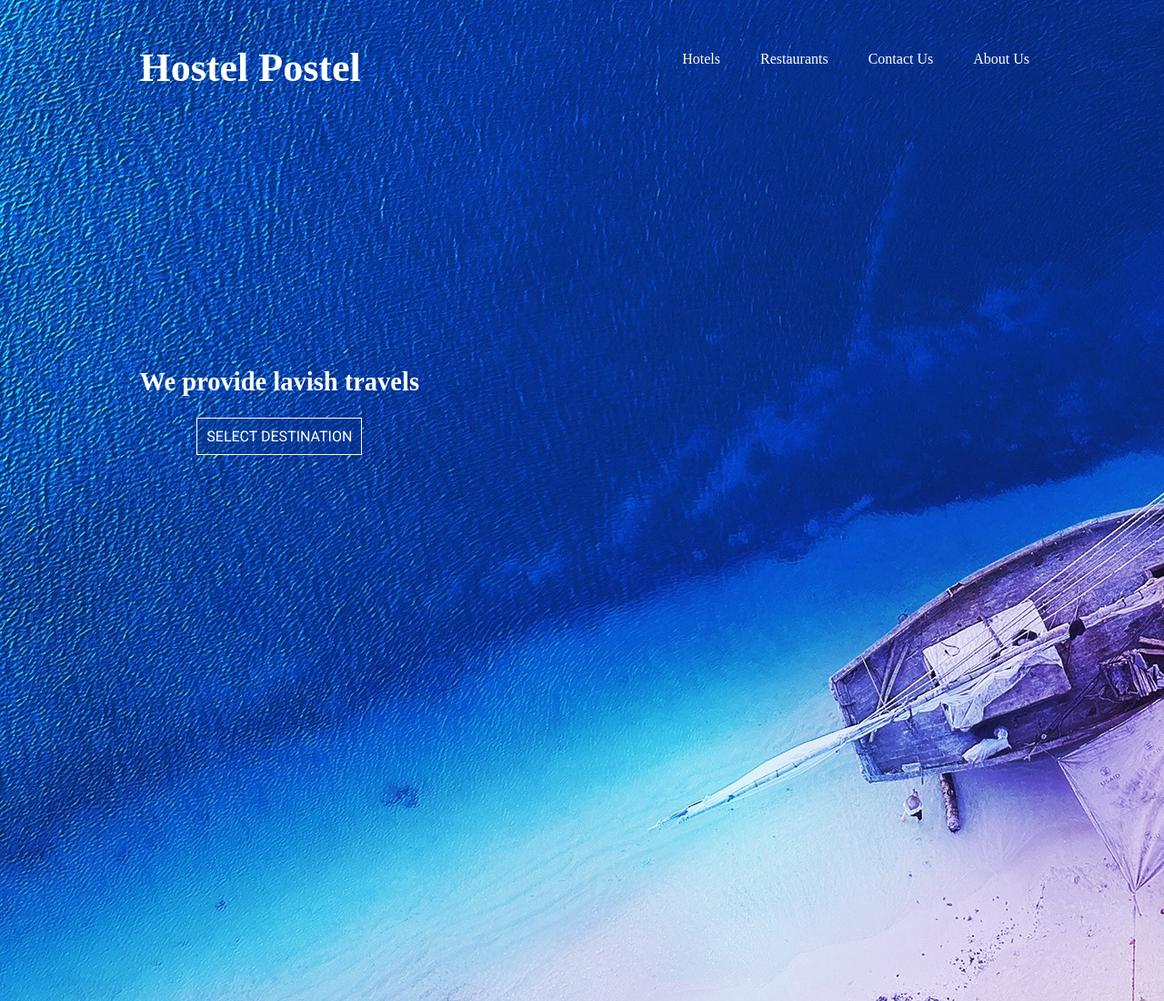
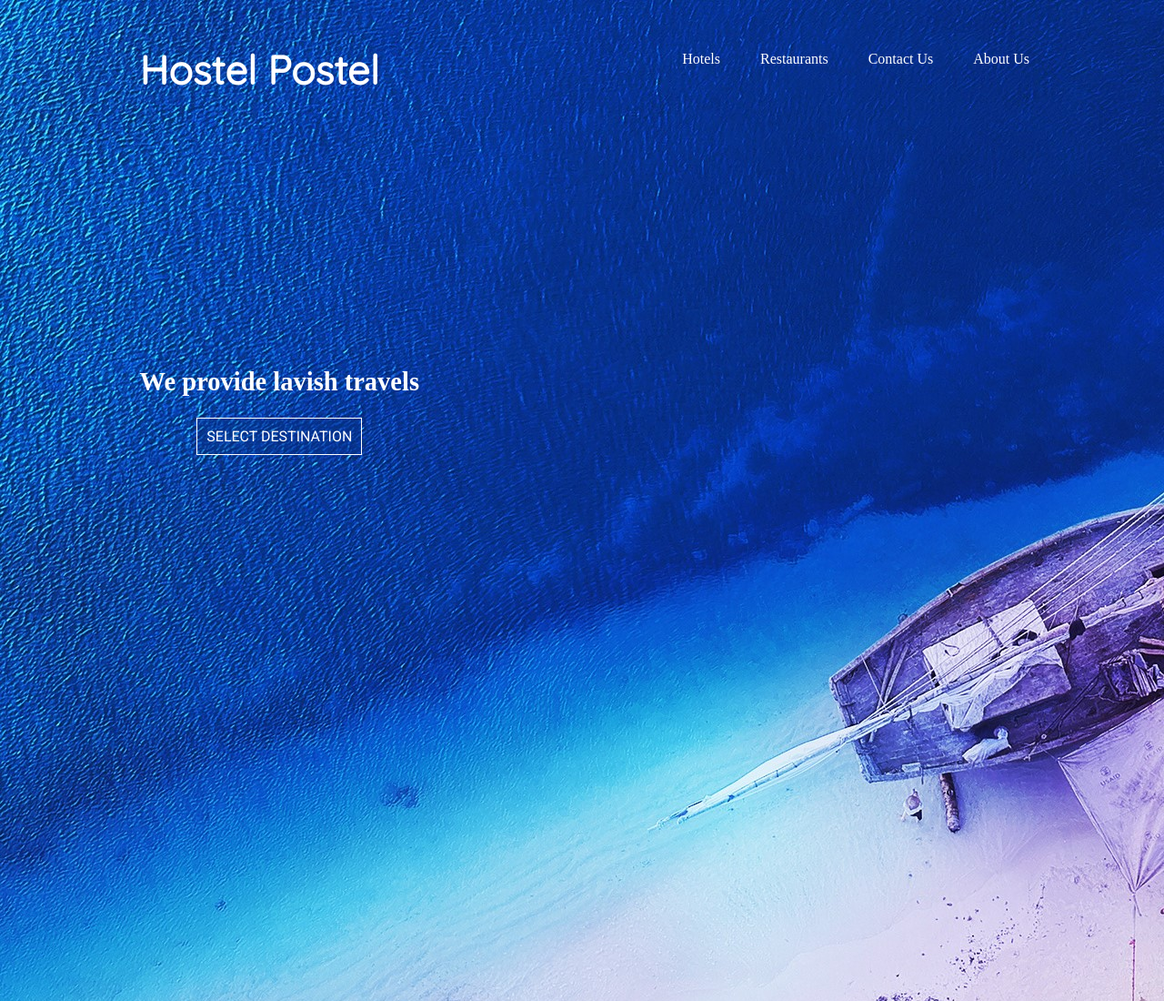
Before and after one commit to MiraMC149/hostelpostel, a plain HTML site: page HostelPostel.html in a window 1280 px wide. Shown: the top 1100 px of the page at 91% size. Drawn offline with Linux system fonts and the light colour scheme; files whose address does not match are found by name; a web font is replaced by a local one.

Commit message:
finalProject

```diff
--- a/index.css
+++ b/index.css
@@ -1,6 +1,9 @@
 @import url("https://fonts.googleapis.com/css2?family=Poppins:wght@100;200;300;400;500;600;700;800;900&display=swap");
 @import url("https://fonts.googleapis.com/css2?family=Roboto&family=Source+Sans+Pro:ital,wght@1,200&display=swap");
 @import url('https://fonts.googleapis.com/css2?family=Indie+Flower&family=Lobster&family=Pacifico&family=Train+One&display=swap');
+@import url('https://fonts.googleapis.com/css2?family=Source+Sans+Pro:ital,wght@1,300&display=swap');
+@import url('https://fonts.googleapis.com/css2?family=Quicksand&family=Source+Sans+Pro:ital,wght@1,300&display=swap');
+
 body{
 	display:flex;
 	margin: 0px 0px 0px 0px;
@@ -53,6 +56,7 @@ body{
   left: 12%;
   color: white;
   font-size:22px;
+  font-family: Quicksand;
 }
 .center-left{
   position: absolute;
```
Also changed, not shown: Hotels.html (+1 -1 lines), covid19.html (+1 -0 lines).
